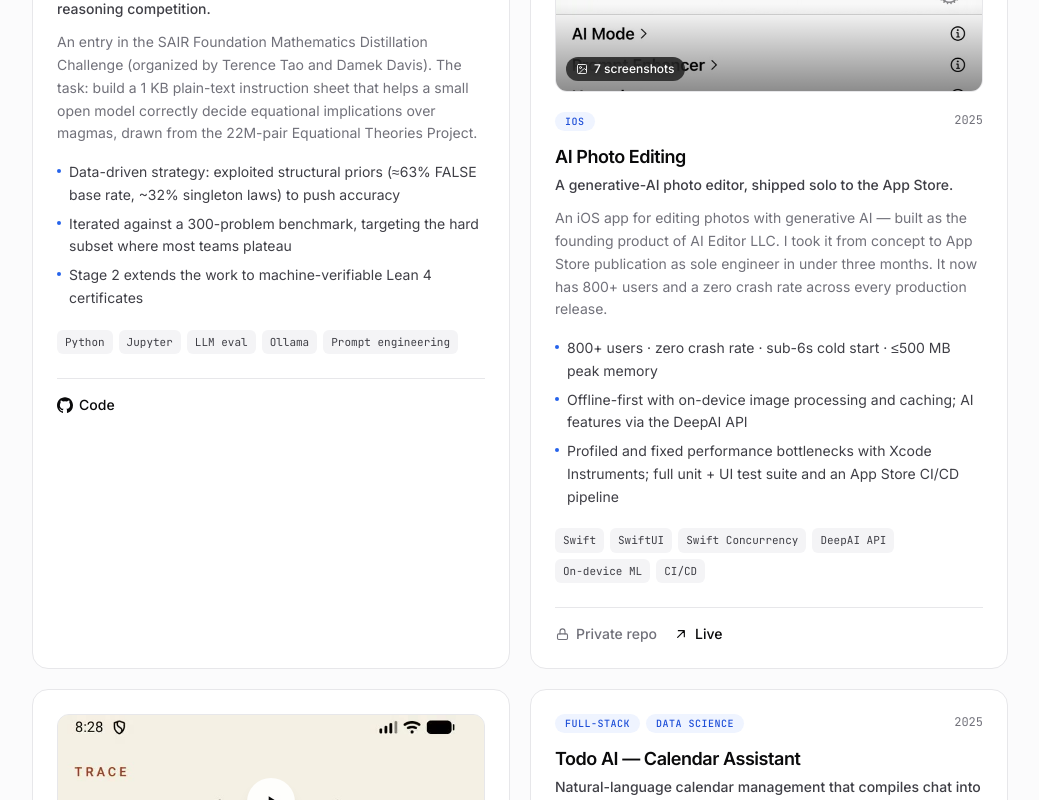
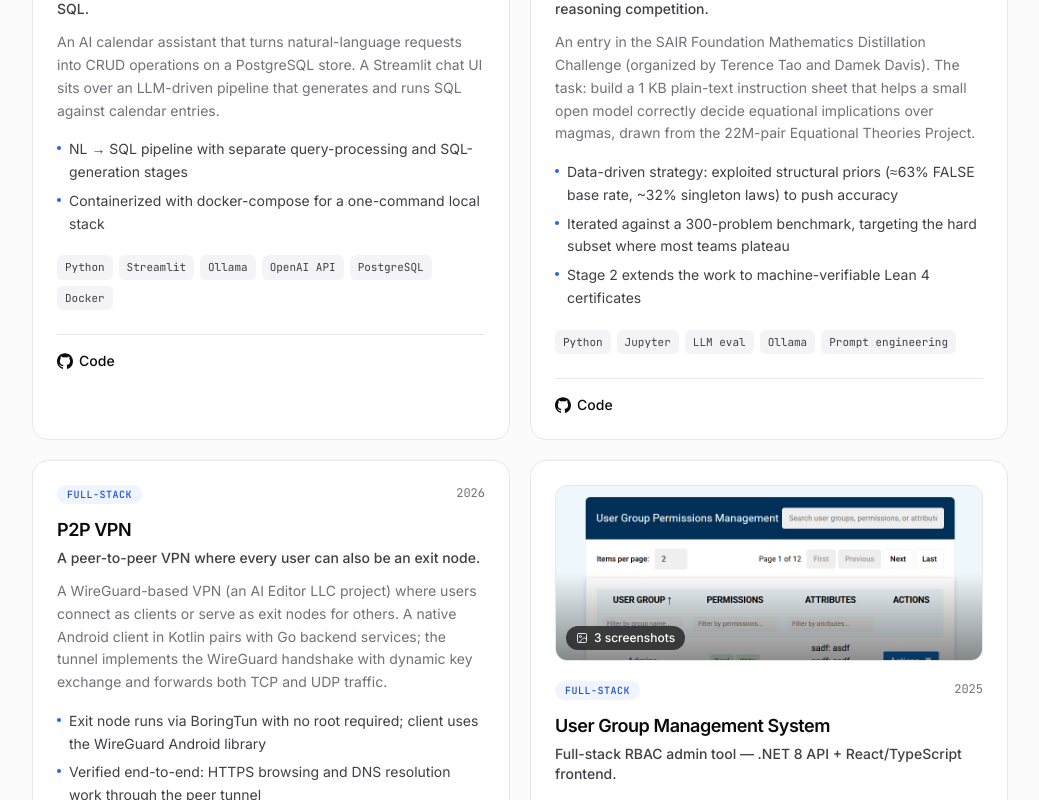
Before and after one commit to ian52n/portfolio, a Next.js app: page / in a window 1280 px wide. Shown: the part 1740-2540 px from the top of the page, without its empty margins (120-1159 px from the left). Built offline with nearby package versions, Linux system fonts and the light colour scheme.

Commit message:
reorder projects

```diff
--- a/components/Projects.tsx
+++ b/components/Projects.tsx
@@ -22,11 +22,7 @@
       active === "all"
         ? projects
         : projects.filter((p) => p.tracks.includes(active));
-    // Featured first, then by explicit descending priority.
-    return [...list].sort((a, b) => {
-      if (!!b.featured !== !!a.featured) return b.featured ? 1 : -1;
-      return b.priority - a.priority;
-    });
+    return [...list].sort((a, b) => b.priority - a.priority);
   }, [active]);
 
   return (
--- a/data/projects.ts
+++ b/data/projects.ts
@@ -34,9 +34,7 @@
   isPrivate?: boolean;
   /** Optional screenshots / demo video. */
   media?: ProjectMedia;
-  /** Featured projects render larger / first. */
-  featured?: boolean;
-  /** Higher numbers render earlier within featured/non-featured groups. */
+  /** Higher numbers render earlier. */
   priority: number;
   /** Year or range for ordering/context. */
   period?: string;
@@ -82,7 +80,6 @@
         { type: "image", src: "/media/trace/detail-generated.jpg", caption: "A generated run, written by Claude." },
       ],
     },
-    featured: true,
     priority: 1,
     period: "2026",
   },
@@ -116,7 +113,6 @@
         { type: "image", src: "/media/ai-photo/07-quick-actions.jpg", caption: "Quick actions: share, save, auto-save." },
       ],
     },
-    featured: true,
     priority: 2,
     period: "2025",
   },
@@ -134,7 +130,6 @@
       "Stage 2 extends the work to machine-verifiable Lean 4 certificates",
     ],
     repoUrl: "https://github.com/ian52n/sair-competition",
-    featured: true,
     priority: 5,
     period: "2026",
   },
```
